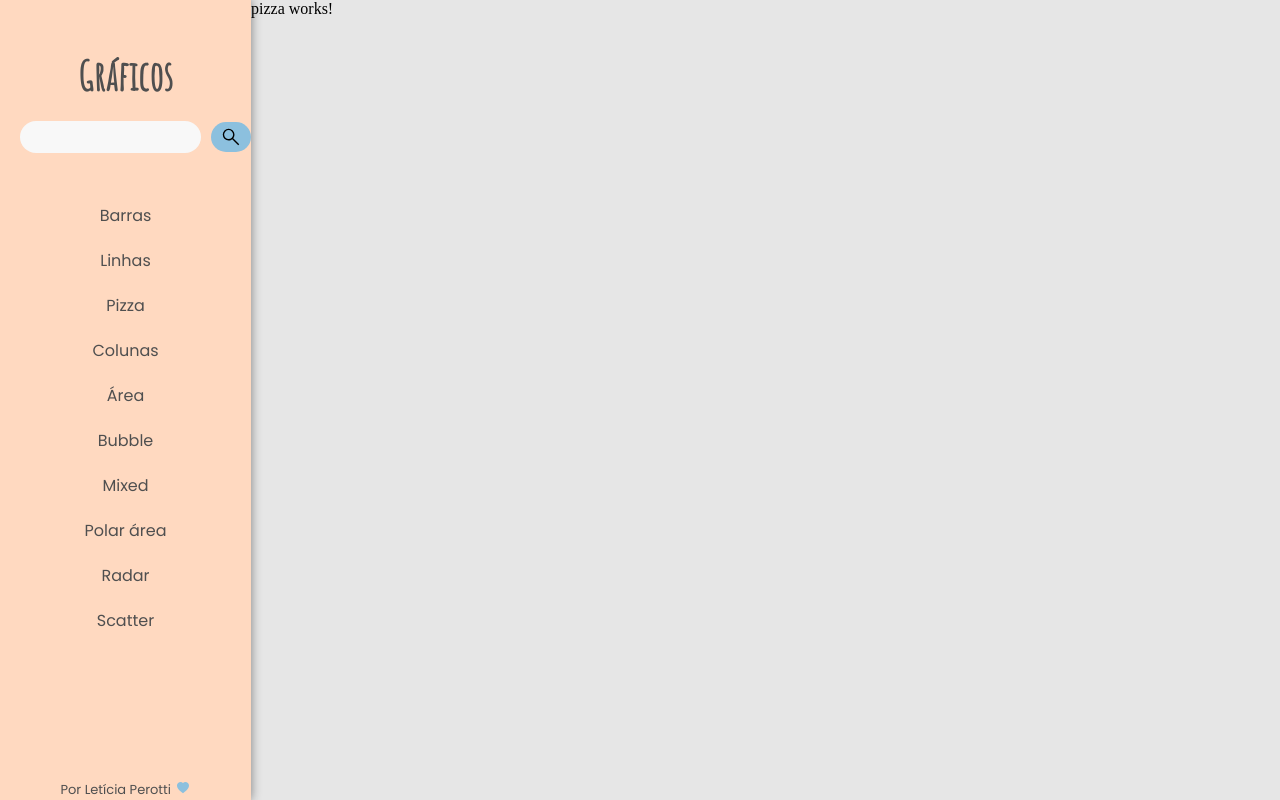
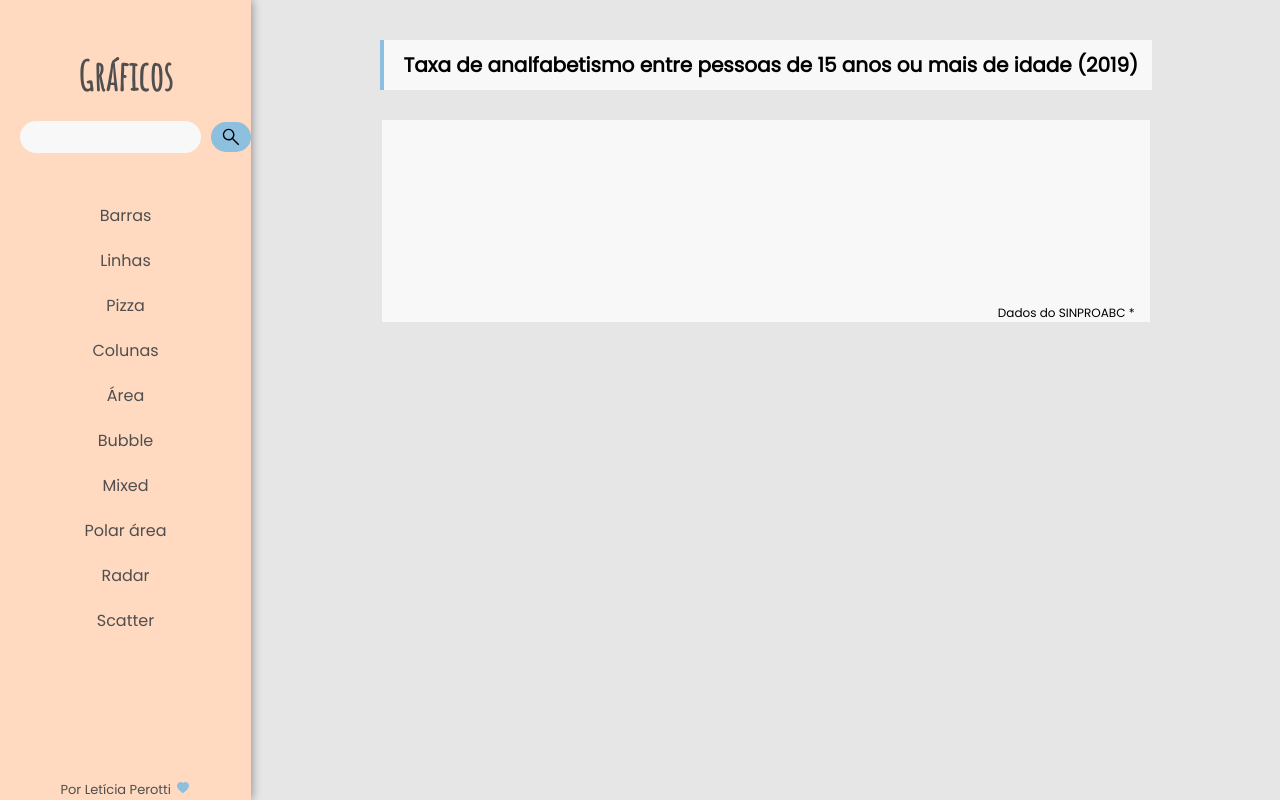
Before and after one commit to leticia-perotti/Charts.JS, an Angular app: page /inicial/pizza in a window 1280 px wide. Built offline with nearby package versions, Linux system fonts and the light colour scheme.

Commit message:
Layout próximos gráficos

```diff
--- a/src/app/graficos/colunas/colunas.component.html
+++ b/src/app/graficos/colunas/colunas.component.html
@@ -1 +1,10 @@
-<p>colunas works!</p>
+<body>
+  <div class="title">
+    <h3>Taxa de analfabetismo entre pessoas de 15 anos ou mais de idade (2019)</h3>
+  </div>
+  <div class="chart">
+    <canvas id="myChart"></canvas>
+    <footer>Dados do SINPROABC *</footer>
+  </div>
+
+</body>
--- a/src/app/graficos/colunas/colunas.component.scss
+++ b/src/app/graficos/colunas/colunas.component.scss
@@ -0,0 +1,35 @@
+body{
+  display: flex;
+  flex-direction: column;
+  align-items: center;
+  gap: 30px;
+
+  .title{
+    margin-top: 5vh;
+    width: 60vw;
+    background-color: var(--branco);
+    border-left: 4px solid var(--roxo);
+    padding-top:10px;
+    padding-bottom:10px;
+
+    h3{
+      font-family: 'Poppins', sans-serif;
+      font-size: 20px;
+      margin-left: 20px;
+    }
+  }
+  .chart{
+    width: 60vw;
+    background-color: var(--branco);
+
+    canvas{
+      margin: 15px
+    }
+    footer{
+      font-family: 'Poppins', sans-serif;
+      font-size: 12px;
+      text-align: end;
+      padding-right: 15px;
+    }
+  }
+}
--- a/src/app/graficos/linhas/linhas.component.html
+++ b/src/app/graficos/linhas/linhas.component.html
@@ -1 +1,10 @@
-<p>linhas works!</p>
+<body>
+  <div class="title">
+    <h3>Taxa de analfabetismo entre pessoas de 15 anos ou mais de idade (2019)</h3>
+  </div>
+  <div class="chart">
+    <canvas id="myChart"></canvas>
+    <footer>Dados do SINPROABC *</footer>
+  </div>
+
+</body>
--- a/src/app/graficos/linhas/linhas.component.scss
+++ b/src/app/graficos/linhas/linhas.component.scss
@@ -0,0 +1,35 @@
+body{
+  display: flex;
+  flex-direction: column;
+  align-items: center;
+  gap: 30px;
+
+  .title{
+    margin-top: 5vh;
+    width: 60vw;
+    background-color: var(--branco);
+    border-left: 4px solid var(--bege);
+    padding-top:10px;
+    padding-bottom:10px;
+
+    h3{
+      font-family: 'Poppins', sans-serif;
+      font-size: 20px;
+      margin-left: 20px;
+    }
+  }
+  .chart{
+    width: 60vw;
+    background-color: var(--branco);
+
+    canvas{
+      margin: 15px
+    }
+    footer{
+      font-family: 'Poppins', sans-serif;
+      font-size: 12px;
+      text-align: end;
+      padding-right: 15px;
+    }
+  }
+}
--- a/src/app/graficos/pizza/pizza.component.html
+++ b/src/app/graficos/pizza/pizza.component.html
@@ -1 +1,10 @@
-<p>pizza works!</p>
+<body>
+  <div class="title">
+    <h3>Taxa de analfabetismo entre pessoas de 15 anos ou mais de idade (2019)</h3>
+  </div>
+  <div class="chart">
+    <canvas id="myChart"></canvas>
+    <footer>Dados do SINPROABC *</footer>
+  </div>
+
+</body>
--- a/src/app/graficos/pizza/pizza.component.scss
+++ b/src/app/graficos/pizza/pizza.component.scss
@@ -0,0 +1,35 @@
+body{
+  display: flex;
+  flex-direction: column;
+  align-items: center;
+  gap: 30px;
+
+  .title{
+    margin-top: 5vh;
+    width: 60vw;
+    background-color: var(--branco);
+    border-left: 4px solid var(--azul);
+    padding-top:10px;
+    padding-bottom:10px;
+
+    h3{
+      font-family: 'Poppins', sans-serif;
+      font-size: 20px;
+      margin-left: 20px;
+    }
+  }
+  .chart{
+    width: 60vw;
+    background-color: var(--branco);
+
+    canvas{
+      margin: 15px
+    }
+    footer{
+      font-family: 'Poppins', sans-serif;
+      font-size: 12px;
+      text-align: end;
+      padding-right: 15px;
+    }
+  }
+}
--- a/src/styles.scss
+++ b/src/styles.scss
@@ -10,4 +10,5 @@
   --branco: #f8f8f8;
   --cinza: #4F4F4F;
   --cinza-claro: #e6e6e6;
+  --roxo: #e0b0ff
 }
```
Also changed, not shown: 1 other file (tests, documents, lock files or other folders).
